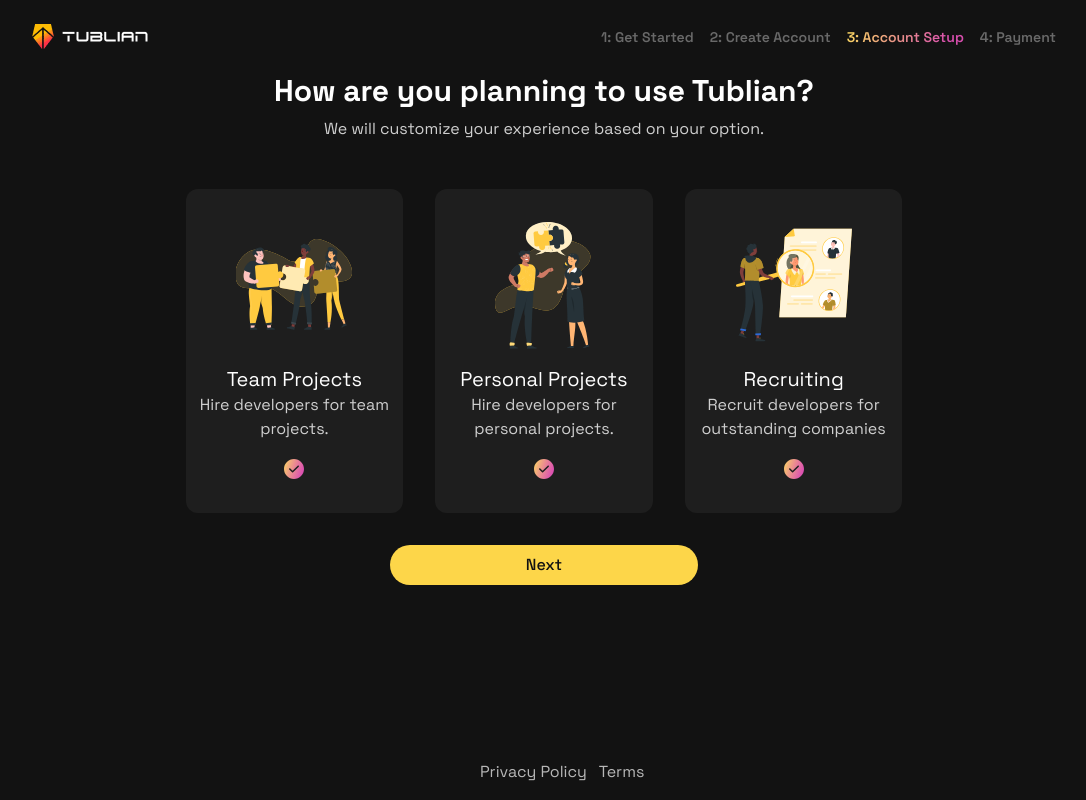
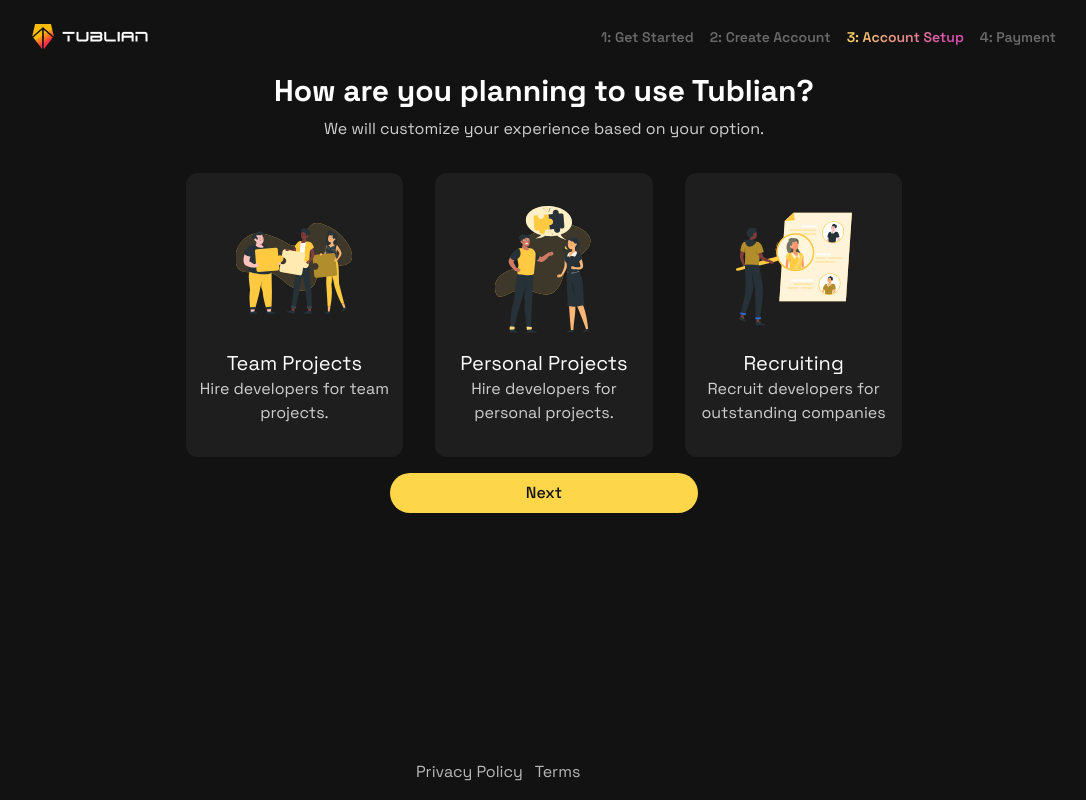
Before and after one commit to Sheriff-Oladimeji/tublian-challenge, a Next.js app: page /account-setup in a window 1280 px wide. Shown: the whole page, without its empty margins (96-1182 px from the left). Built offline with nearby package versions, Linux system fonts and the light colour scheme.

Commit message:
feat: update account setup page

```diff
--- a/src/app/account-setup/page.tsx
+++ b/src/app/account-setup/page.tsx
@@ -18,7 +18,7 @@ const AccountSetupPage = () => {
       <div className="hidden sm:flex">
         <Navbar />
       </div>
-      <div className="w-[90%] lg:w-[80%] mx-auto flex flex-col gap-8 text-center ">
+      <div className="w-[90%] lg:w-[80%] mx-auto flex flex-col gap-4 text-center ">
         <div className="flex flex-col gap-2">
           <h1 className="text-bold font-bold text-lg  sm:text-2xl lg:text-3xl">
             How are you planning to use Tublian?
@@ -28,7 +28,7 @@ const AccountSetupPage = () => {
           </p>
         </div>
 
-        <div className="grid sm:grid-cols-3 gap-6 sm:gap-8 w-full sm:w-[70%] mx-auto mt-4">
+        <div className="grid sm:grid-cols-3 gap-6 sm:gap-8 w-full md:w-[90%] lg:w-[80%] xl:w-[70%] 2xl:w-[60%] mx-auto mt-4">
           {setupData.map((data) => (
             <div
               key={data.id}
@@ -51,14 +51,22 @@ const AccountSetupPage = () => {
                 </p>
               </div>
 
-              <Image src={tick} alt="tick" />
+              <Image
+                src={tick}
+                alt="tick"
+                className={` ${
+                  selected === data.id
+                    ? "flex sm:absolute sm:top-4 right-2"
+                    : "hidden"
+                }  `}
+              />
             </div>
           ))}
         </div>
 
-        <Button styles="w-full sm:w-[30%] mx-auto">Next</Button>
+        <Button styles="w-full sm:w-[50%] md:w-[40%] lg:w-[30%] mx-auto">Next</Button>
 
-        <Footer styles="text-center w-auto left-[45%]" />
+        <Footer styles="w-[30%]  left-[40%]" />
       </div>
     </div>
   );
--- a/src/components/Footer.tsx
+++ b/src/components/Footer.tsx
@@ -5,7 +5,7 @@ type FooterProps = {
 };
 const Footer = ({styles}: FooterProps) => {
   return (
-    <footer className={`absolute bottom-4 ${styles}`}>
+    <footer className={`absolute bottom-4 ${styles} `}>
       <div className="hidden sm:flex items-center gap-3  text-[#B7B7B7]">
         <p>Privacy Policy</p>
         <p>Terms</p>
```
